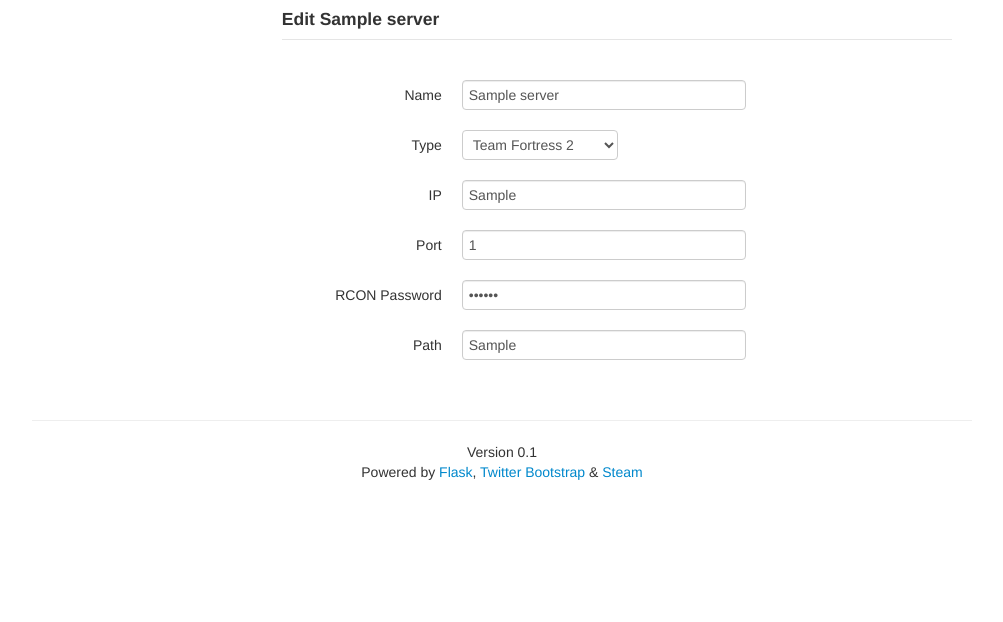
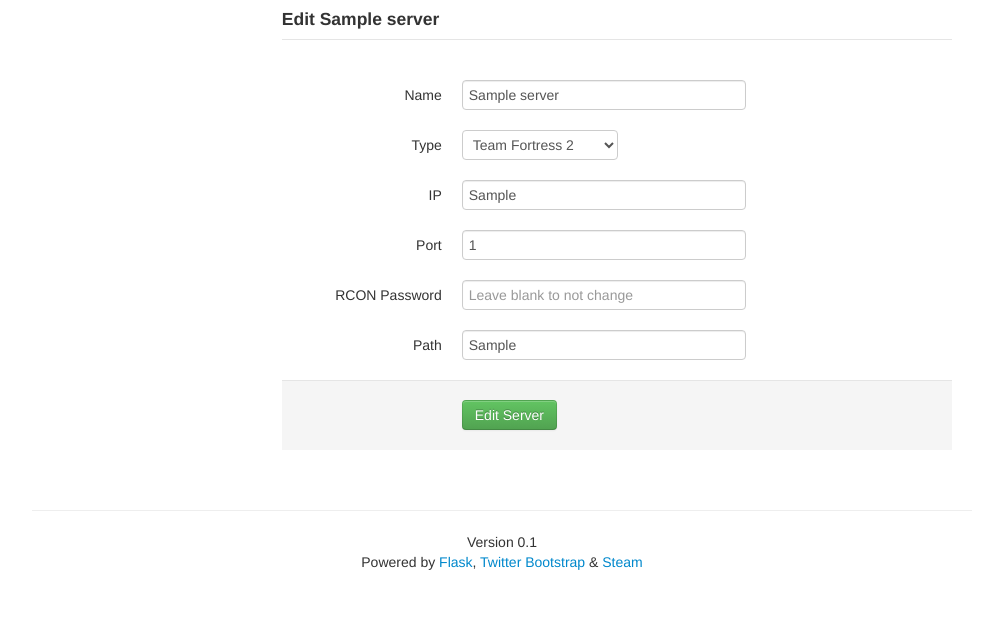
Before and after one commit to fernferret/servermanager, a Flask app: page /server/view/1/edit/ in a window 1280 px wide. Shown: the part 179-801 px from the top of the page, without its empty margins (138-1141 px from the left). Before the commit the page ends 659 px from the top, so only its background shows below. Run offline with Flask 2, Linux system fonts and the light colour scheme; the visitor is signed in with stand-in values (Sample User, id 1); tables that the repository leaves empty hold one stand-in row (values such as "Sample post"); some libraries are stand-ins or nearby versions.

Commit message:
Added the start of arena switching

```diff
--- a/servermanager/routes.py
+++ b/servermanager/routes.py
@@ -88,10 +88,22 @@ def view_server(server=None, viewtab=None):
         return redirect(url_for('view_server', server=server, viewtab='info'))
     if not g.user.admin and viewtab in ['rcon', 'edit']:
         return redirect(url_for('view_server', server=server, viewtab='info'))
+    server_obj = Server.get(server)
     if request.method == 'POST':
+        if viewtab == 'edit':
+            server_obj.name = request.form.get('name', server_obj.name)
+            server_obj.port = request.form.get('port', server_obj.port)
+            server_obj.type = request.form.get('servertype', server_obj.type)
+            server_obj.location = request.form.get('path', server_obj.location)
+            server_obj.ip = request.form.get('address', server_obj.ip)
+            # Only set rcon if they specified it.
+            if request.form.get('rcon', None):
+                server_obj.rcon = request.form.get('rcon', server_obj.rcon)
+            db.session.commit()
+            flash("Server edited successfully!", category='success')
+            print "In edit!"
         if viewtab == 'settings':
             if request.form['action'] == 'sendmsg' and request.form['saytext']:
-                server_obj = Server.get(server)
                 server_obj._send_rcon("sm_csay '%s: %s'" % (session['user_nick'], request.form['saytext']))
                 flash("Message sent!", category='success')
             elif request.form['action'] == 'alltalk':
@@ -102,8 +114,15 @@ def view_server(server=None, viewtab=None):
                 else:
                     flash("Alltalk temporarily Disabled!", category='success')
                     server_obj._send_rcon("sv_alltalk 0")
+            elif request.form['action'] == 'changemode':
+                print server_obj.location
+                if 'arena' in request.form:
+                    flash("Server set to arena mode, I'll restart it for ya!", category='success')
+                    # server_obj._send_rcon("sv_alltalk 1")
+                else:
+                    flash("Server set to normal mode, I'll restart it for ya!", category='success')
+                    # server_obj._send_rcon("sv_alltalk 0")
             elif request.form['action'] == 'changepass':
-                server_obj = Server.get(server)
                 if not request.form['srvpass']:
                     server_obj._send_rcon('sv_password ""')
                     flash("Password cleared!", category='success')
--- a/servermanager/templates/servers/edit.html
+++ b/servermanager/templates/servers/edit.html
@@ -1,5 +1,5 @@
 <div class="tab-pane{% if viewtab == 'edit' %} active{% endif %}" id="edit">
-  <form class="form-horizontal" action="{{ url_for('view_server', server=server.id) }}" method="POST">
+  <form class="form-horizontal" action="{{ url_for('view_server', server=server.id, viewtab='edit') }}" method="POST">
     <fieldset>
       <legend><h4>Edit {{ server.name }}</h4></legend>
       <div class="control-group  {% if 'name' in errors %}error{% endif %}">
@@ -33,7 +33,7 @@
       <div class="control-group  {% if 'rcon' in errors %}error{% endif %}">
         <label class="control-label" for="rcon">RCON Password</label>
         <div class="controls">
-          <input type="password" class="input-xlarge" id="rcon" name="rcon" placeholder="password" value="{{ server.rcon }}"/>
+          <input type="password" class="input-xlarge" id="rcon" name="rcon" placeholder="Leave blank to not change" value=""/>
         </div>
       </div>
       <div class="control-group  {% if 'path' in errors %}error{% endif %}">
@@ -42,6 +42,9 @@
           <input type="text" class="input-xlarge" id="path" name="path" placeholder="/path/to/srcds" value="{{ server.location }}"/>
         </div>
       </div>
+      <div class="form-actions">
+        <button type="submit" class="btn btn-success">Edit Server</button>
+      </div>
     </fieldset>
   </form>
 </div>
```
Also changed, not shown: servermanager/templates/servers/settings.html (+10 -2 lines).
